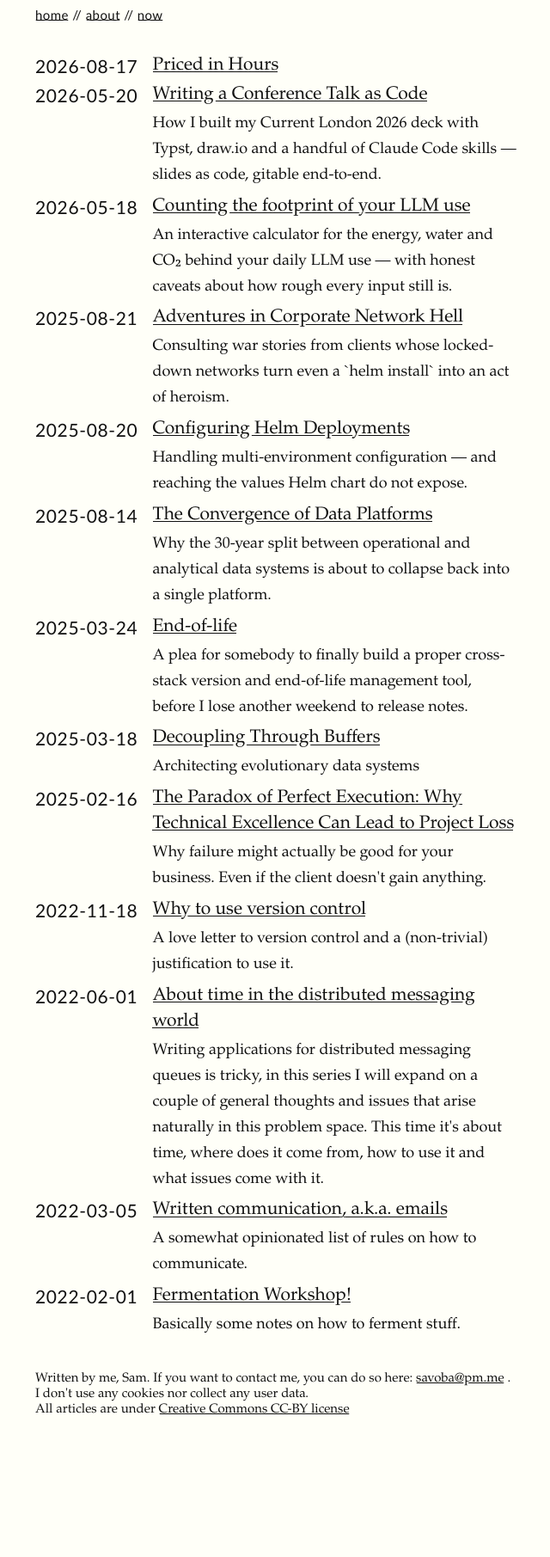
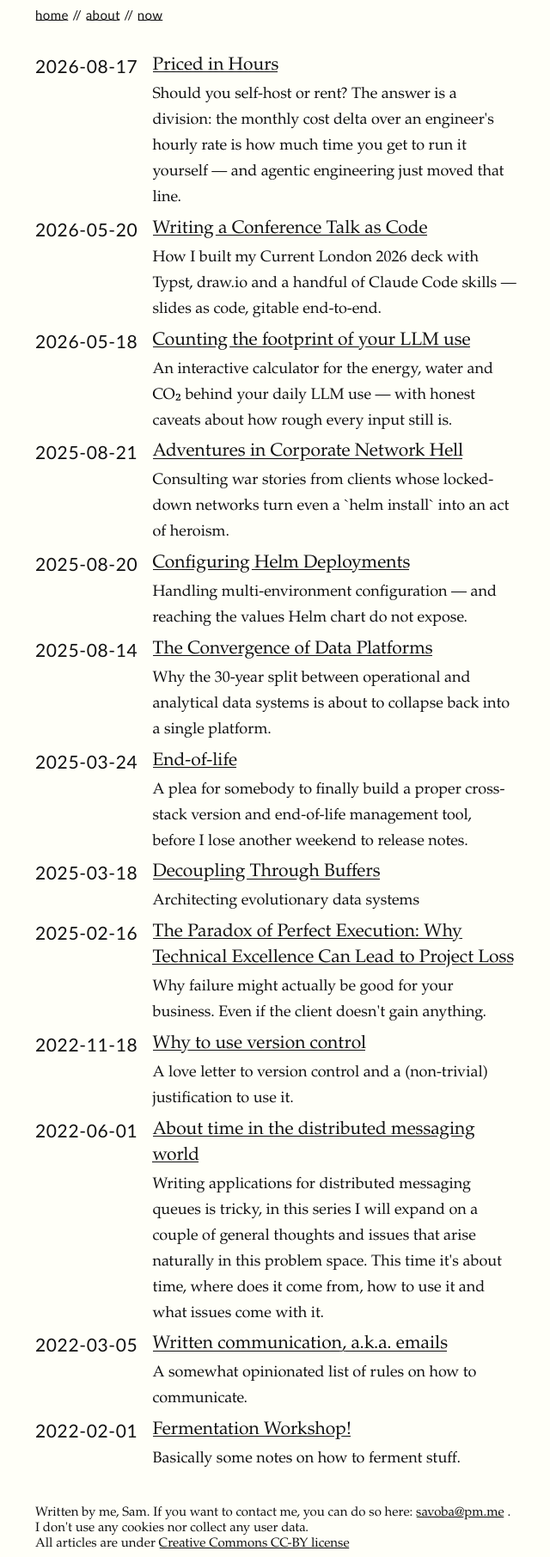
Before and after one commit to samuelsmal/samuelsmal.github.io, a Jekyll site: the page built from index.md, in a window 1280 px wide. Shown: the whole page at 86% size, without its empty margins (119-759 px from the left). Built offline with Jekyll 4.4.1, drawn with Linux system fonts in a browser that asks for light colours; before the commit the page ends 1655 px from its top, so only the background shows below that.

Commit message:
Add description to "Priced in Hours"
Co-Authored-By: Claude Opus 5 (1M context) <noreply@anthropic.com>

```diff
--- a/collections/_posts/2026-08-17-priced-in-hours.md
+++ b/collections/_posts/2026-08-17-priced-in-hours.md
@@ -7,6 +7,9 @@ tags:
   - buy vs build
   - self-hosting
   - agentic engineering
+description: |
+    Should you self-host or rent? The answer is a division: the monthly cost delta over an engineer's
+    hourly rate is how much time you get to run it yourself — and agentic engineering just moved that line.
 math: true
 calculator: true
 ---
```
